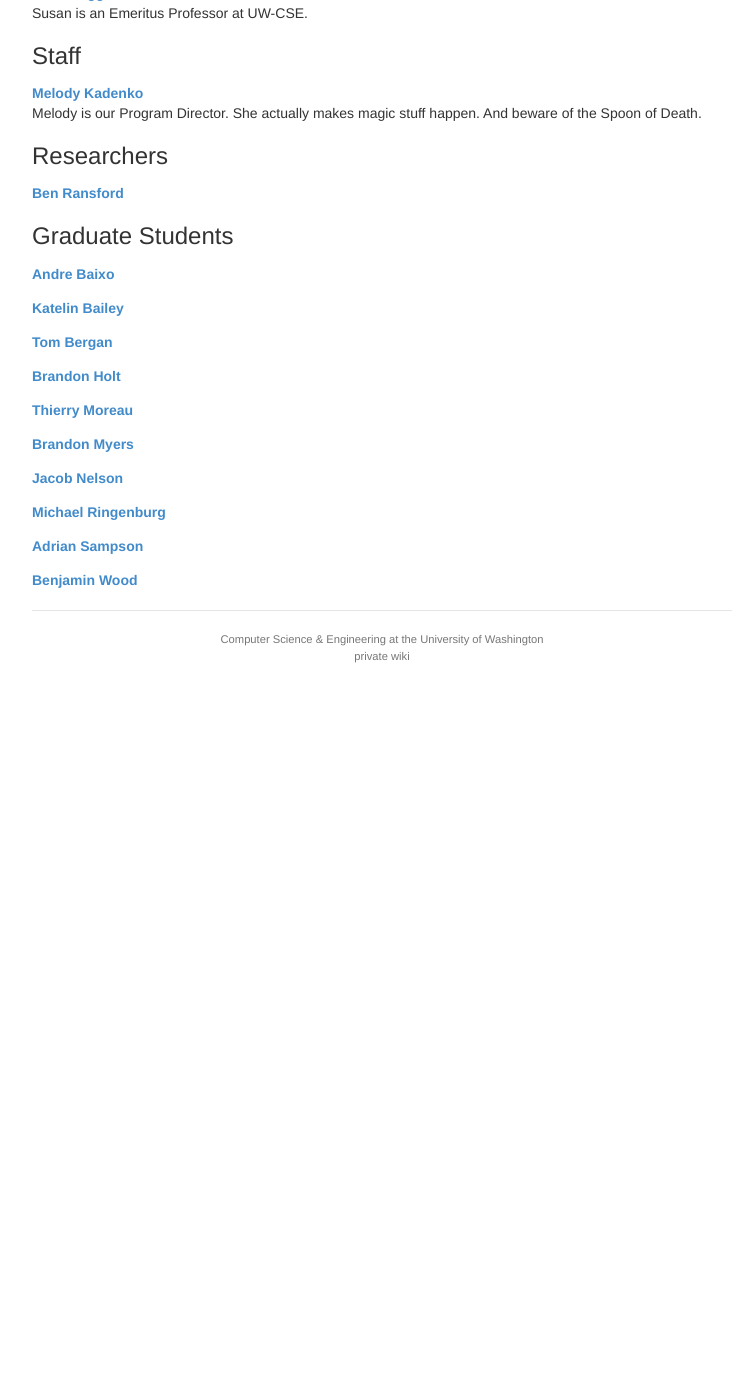
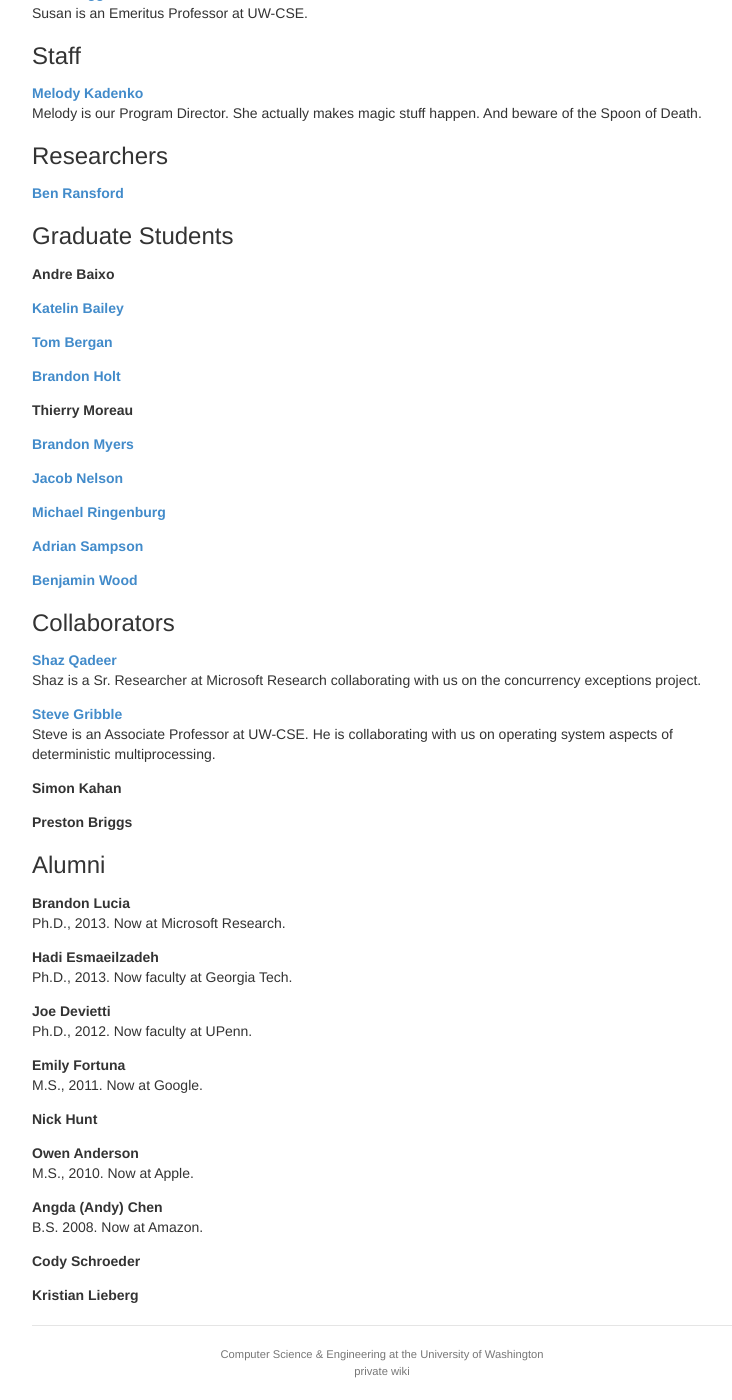
Before and after one commit to uwsampa/sampa-public, a Jekyll site: the page built from people.html, in a window 1280 px wide and 1400 px high, scrolled down 878 px. Shown: the whole window, without its empty margins (258-990 px from the left). Built offline with Jekyll 4.4.1, drawn with Linux system fonts in a browser that asks for light colours; Markdown is read by kramdown in place of the engine named in the settings; before the commit the page ends 1563 px from its top, so only the background shows below that.

Commit message:
add collaborators and alumni

```diff
--- a/_config.yml
+++ b/_config.yml
@@ -14,6 +14,8 @@ roles:
     - {key: staff, name: Staff}
     - {key: postdoc, name: Researchers}
     - {key: grad, name: Graduate Students}
+    - {key: collab, name: Collaborators}
+    - {key: alum, name: Alumni}
 
 # Number of news stories on the front page.
 front_page_news: 8
--- a/_data/people.yml
+++ b/_data/people.yml
@@ -92,12 +92,53 @@ bpw:
     webpage: "https://homes.cs.washington.edu/~bpw/"
     role: grad
 
+lucia:
+    display_name: "Brandon Lucia"
+    role: alum
+    bio: "Ph.D., 2013. Now at Microsoft Research."
 hadi:
     display_name: "Hadi Esmaeilzadeh"
     role: alum
+    bio: "Ph.D., 2013. Now faculty at Georgia Tech."
+devietti:
+    display_name: Joe Devietti
+    role: alum
+    bio: "Ph.D., 2012. Now faculty at UPenn."
+fortuna:
+    display_name: Emily Fortuna
+    role: alum
+    bio: "M.S., 2011. Now at Google."
 hunt:
     display_name: "Nick Hunt"
     role: alum
-lucia:
-    display_name: "Brandon Lucia"
+owen:
+    display_name: Owen Anderson
     role: alum
+    bio: M.S., 2010. Now at Apple.
+angda:
+    display_name: Angda (Andy) Chen
+    role: alum
+    bio: B.S. 2008. Now at Amazon.
+cody:
+    display_name: Cody Schroeder
+    role: alum
+kristian:
+    display_name: Kristian Lieberg
+    role: alum
+
+shaz:
+    display_name: Shaz Qadeer
+    webpage: http://research.microsoft.com/en-us/people/qadeer/
+    bio: "Shaz is a Sr. Researcher at Microsoft Research collaborating with us on the concurrency exceptions project."
+    role: collab
+gribble:
+    display_name: Steve Gribble
+    webpage: http://www.cs.washington.edu/homes/gribble/
+    bio: "Steve is an Associate Professor at UW-CSE. He is collaborating with us on operating system aspects of deterministic multiprocessing."
+    role: collab
+skahan:
+    display_name: Simon Kahan
+    role: collab
+preston:
+    display_name: Preston Briggs
+    role: collab
--- a/people.html
+++ b/people.html
@@ -18,9 +18,13 @@ off doing real work).</p>
     {% assign person = item[1] %}
     {% if person.role == role.key %}
       <dt class="person">
+        {% if person.webpage %}
         <a href="{{ person.webpage |escape }}">
+        {% endif %}
           {{ person.display_name }}
+        {% if person.webpage %}
         </a>
+        {% endif %}
       </dt>
       <dd>
         {% if person.bio %}
```
